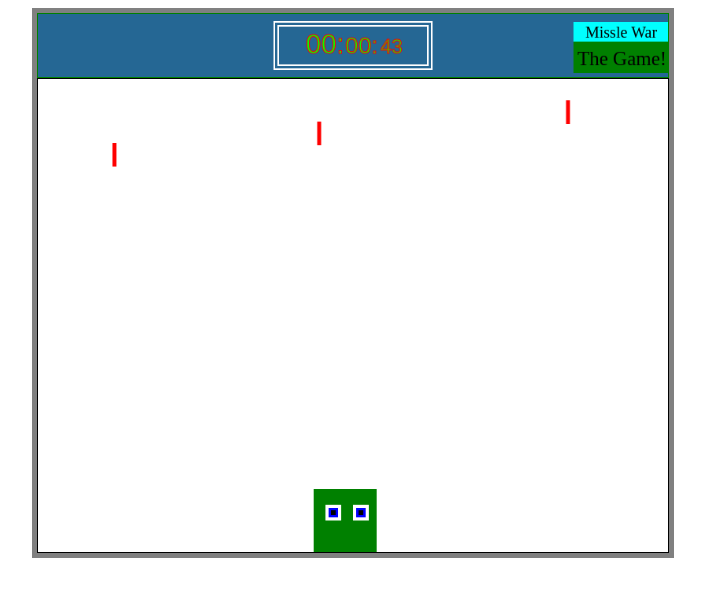
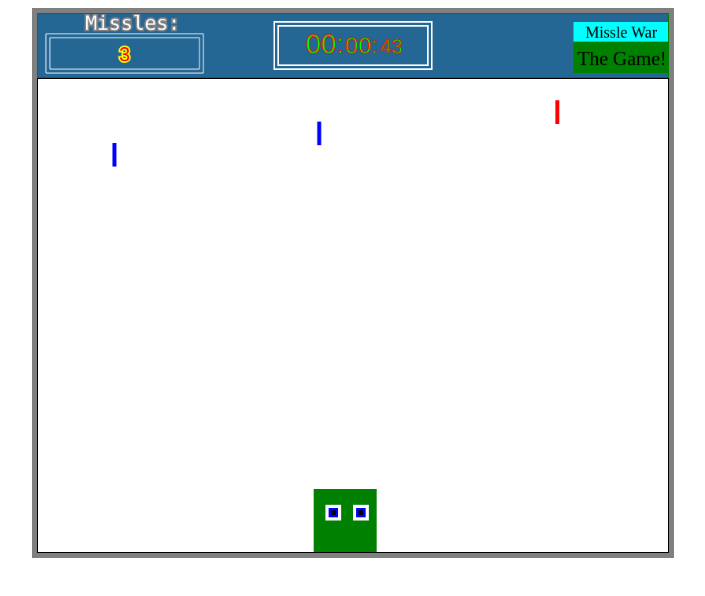
Before and after one commit to DoItReal/WebDevProjects, a plain HTML site: page Missle Game/index.html in a window 1280 px wide. Shown: the whole page, without its empty margins (292-997 px from the left). Drawn offline with Linux system fonts and the light colour scheme.

Commit message:
Missle Game update

```diff
--- a/Missle Game/script.js
+++ b/Missle Game/script.js
@@ -8,10 +8,11 @@ var mousePosScr;
 
 //To do class for missles and storing it in array
 class Missle{
-  constructor(x,y,speed){
+  constructor(x,y,speed, homing){
       this.x = x;
       this.y = y;
       this.speed = speed;
+      this.homing = homing;
   }
 }
 class Missles {
@@ -21,7 +22,7 @@ class Missles {
 
     newMissle(num) {
         for (let i = 0; i < num; i++) {
-            let tmp = new Missle(getRandomInt(790 + 5), 0, getRandomInt(4)+1);
+            let tmp = new Missle(getRandomInt(790 + 5), 0, getRandomInt(4)+1, getRandomBoolean());
             this.missles.push(tmp);
         }
     }
@@ -32,12 +33,16 @@ class Missles {
         return this.missles.length;
     }
     updateMissles() {
-        for (let i = 0; i < this.missles.length; i++) {
+        for (let i = 0; i < this.numberOfMissles; i++) {
             if (this.missles[i].y == 0 || this.missles[i].y >= 600) {
                 this.missles[i].x = getRandomInt(790 + 5);
                 this.missles[i].y = 0;
             }
             this.missles[i].y += this.missles[i].speed;
+            if (this.missles[i].homing) {
+                if (this.missles[i].x < playerX+40 && this.missles[i].x+40+1 <= 800) this.missles[i].x += 0.5;
+                if (this.missles[i].x > playerX+40 && this.missles[i].x+40-1 >= 0) this.missles[i].x -= 0.5;
+            }
         }
     }
     clearMissles() {
@@ -45,7 +50,7 @@ class Missles {
     }
     fireMissles() {
         for (let i = 0; i < this.missles.length; i++) {
-            missle(this.missles[i].x, this.missles[i].y);
+            missle(this.missles[i].x, this.missles[i].y, this.missles[i].homing);
             }
         }
 }
@@ -58,8 +63,7 @@ game1.newMissle(missleNum);
 function init() {
   //get context playground ctx
    canvas = document.getElementById('Playground');
-   ctx = canvas.getContext('2d');
-
+    ctx = canvas.getContext('2d');
   //position ctx
   /*canvas.style.position = 'relative';
   canvas.style.top = '0px';
@@ -145,6 +149,9 @@ function scoreboardUpdate() {
   ctxs.fillStyle = "#256794";
     ctxs.fillRect(0, 0, canvasScr.width, canvasScr.height);
 
+    //import number of missles
+    missleCounter(10, 10);
+
     //import timer
     timer(300, 10);
 
@@ -154,15 +161,18 @@ function scoreboardUpdate() {
 
 
 //textures
-function missle(x,y){
+function missle(x,y, homing){
   ctx.save();
   ctx.beginPath();
-    ctx.translate(x, y);
-
+  ctx.translate(x, y);
+    let color = 'blue';
+    if (homing) {
+        color = 'red';
+    }
 
 
   ctx.lineWidth = 5;
-  ctx.strokeStyle="red";
+  ctx.strokeStyle=color;
   ctx.moveTo(0,0);
   ctx.lineTo(0,30);
   ctx.stroke();
@@ -262,7 +272,35 @@ function logo(x,y){
   ctxs.fillText("The Game!",5,55);
   ctxs.restore();
 }
+function missleCounter(x,y) {
+    ctxs.save();
+    ctxs.beginPath();
+    ctxs.translate(x, y);
+    ctxs.strokeStyle = "white";
+    ctxs.lineWidth = 1;
+    ctxs.rect(0, 15, 200, 50);
+    ctxs.rect(5, 20, 190, 40);
+    ctxs.stroke();
+    ctxs.beginPath();
 
+    ctxs.strokeStyle = 'gray';
+    ctxs.lineWidth = 4;
+    ctxs.fillStyle = "white";
+    ctxs.font = "25px Monaco";
+    ctxs.strokeText("Missles: ", 50, 10);
+    ctxs.fillText("Missles:", 50, 10);
+
+    ctxs.strokeStyle = 'yellow';
+    ctxs.lineWidth = 4;
+    ctxs.fillStyle = 'red';
+    ctxs.textAlign = 'center';
+    let missles = '';
+    missles = missleNum;
+    ctxs.font = "25px Arial";
+    ctxs.strokeText(missles, 100, 50);
+    ctxs.fillText(missles, 100, 50);
+    ctxs.restore();
+}
 
 //event listeners canvas
 function setFocus(){
@@ -293,6 +331,9 @@ function mouseDown(e) {
 //tools
 function getRandomInt(max) {
   return Math.floor(Math.random() * max);
+}
+function getRandomBoolean() {
+    return Math.random() < 0.5;
 }
 function reset() {
     console.log('reset');
--- a/style.css
+++ b/style.css
@@ -139,11 +139,13 @@ nav ul li:hover {
 img {
     width: 150px;
     border-radius: 50%;
+
 }
 
 #container {
     display: flex;
     flex-direction: row;
+    margin: 0;
 }
 #mainContent {
     position: relative;
@@ -163,7 +165,7 @@ img {
     position: relative;
     text-align: end;
     margin: 0px;
-    margin-top: 1px;
+    margin-top: px;
     background: green;
     padding: 5px;
 }
```
